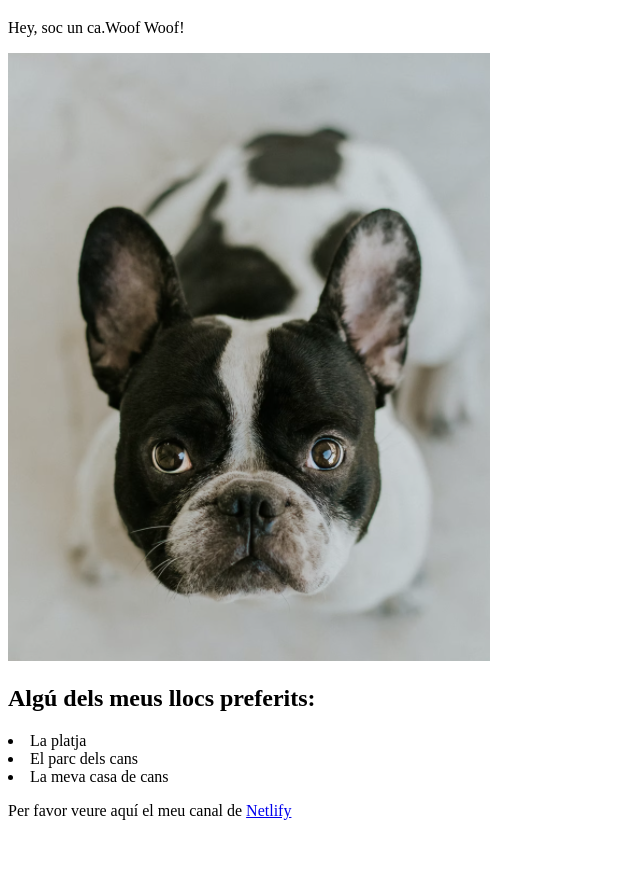
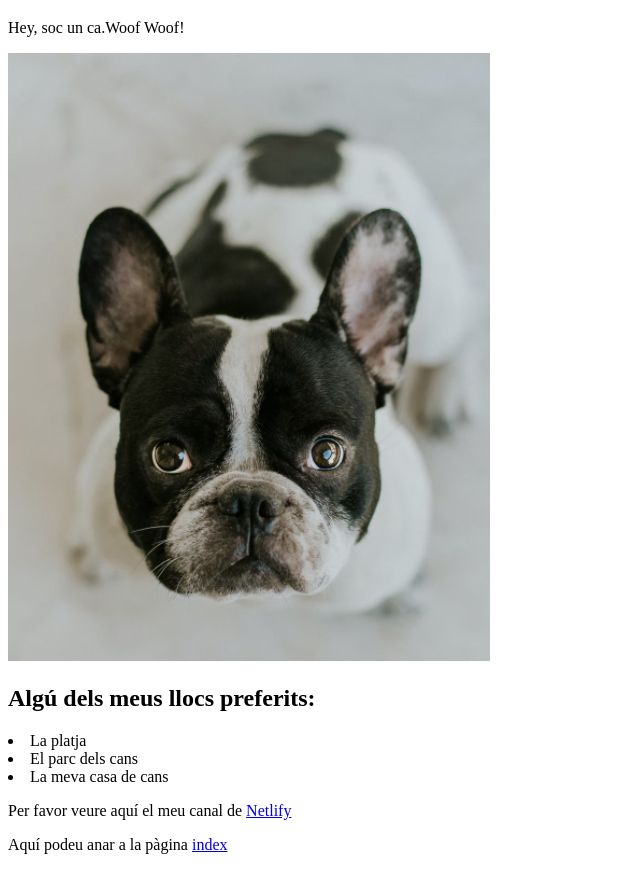
Before and after one commit to DaruPlays/introduccion-html, a plain HTML site: page simple.html in a window 1280 px wide. Shown: the part 61-931 px from the top of the page, without its empty margins (0-640 px from the left). Before the commit the page ends 897 px from the top, so only its background shows below. Drawn offline with Linux system fonts and the light colour scheme.

Commit message:
Web perro

```diff
--- a/simple.html
+++ b/simple.html
@@ -50,6 +50,11 @@
 
     </p>
 
+    <p>
+
+        Aquí podeu anar a la pàgina <a href="index.html"/> index </a>
+
+    </p>
 
 
 </body>
```
Also changed, not shown: index.html (+7 -0 lines).
